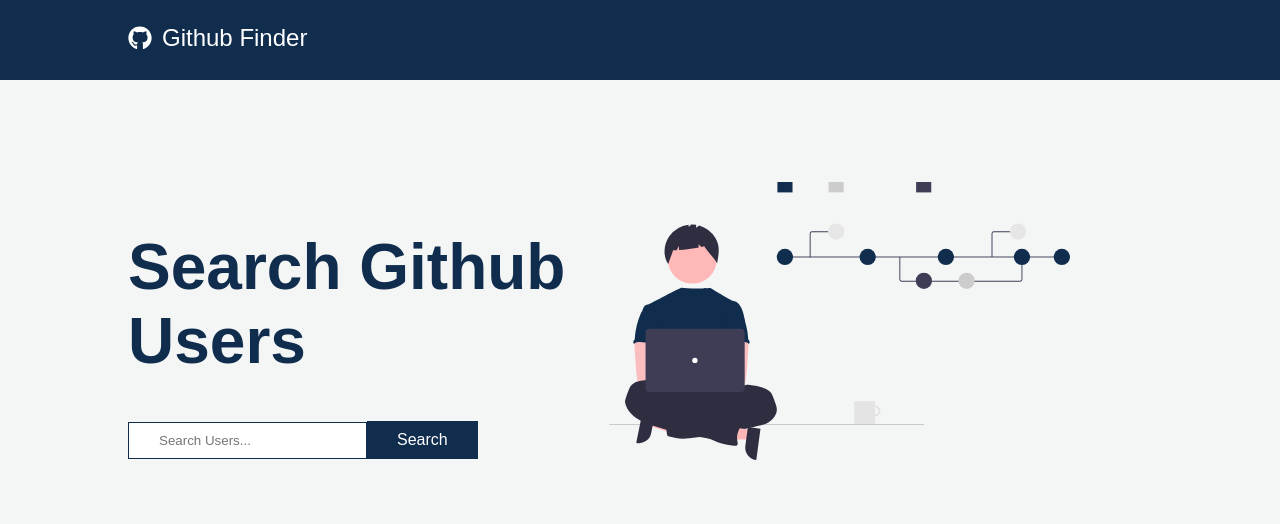
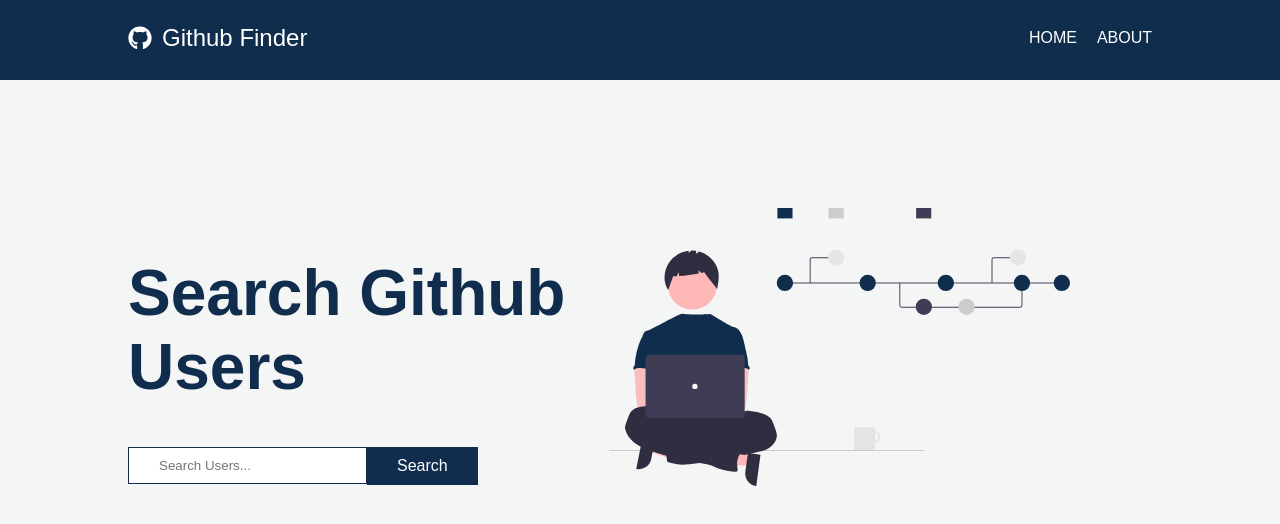
Before and after one commit to badjatya/Git-Finder, a React (Create React App) app: page / in a window 1280 px wide. Shown: the top 524 px of the page. Built offline with nearby package versions, Linux system fonts and the light colour scheme; no server answers.

Commit message:
Homepage styled

```diff
--- a/src/App/components/layouts/Navbar/Navbar.component.js
+++ b/src/App/components/layouts/Navbar/Navbar.component.js
@@ -1,7 +1,14 @@
 import React, { Component } from "react";
 
 // Importing Styles
-import { NavContainer, Nav, Logo, GithubIcon } from "./Navbar.styles";
+import {
+  NavContainer,
+  Nav,
+  Logo,
+  GithubIcon,
+  NavLinks,
+  NavLink,
+} from "./Navbar.styles";
 
 class Navbar extends Component {
   render() {
@@ -11,6 +18,11 @@ class Navbar extends Component {
           <Logo>
             <GithubIcon /> Github Finder
           </Logo>
+
+          <NavLinks>
+            <NavLink>Home</NavLink>
+            <NavLink>About</NavLink>
+          </NavLinks>
         </Nav>
       </NavContainer>
     );
--- a/src/App/components/layouts/Navbar/Navbar.styles.js
+++ b/src/App/components/layouts/Navbar/Navbar.styles.js
@@ -33,3 +33,23 @@ export const Logo = styled.p`
 export const GithubIcon = styled(FaGithub)`
   margin-right: 10px;
 `;
+
+export const NavLinks = styled.div`
+  display: flex;
+  align-items: center;
+`;
+
+export const NavLink = styled.a`
+  text-decoration: none;
+  color: ${Colors.white};
+  text-transform: uppercase;
+  cursor: pointer;
+
+  &:not(:last-child) {
+    margin-right: 20px;
+  }
+
+  &:hover {
+    color: ${Colors.secondary};
+  }
+`;
--- a/src/App/pages/Homepage/Homepage.styles.js
+++ b/src/App/pages/Homepage/Homepage.styles.js
@@ -6,7 +6,7 @@ import Colors from "../../constants/Colors";
 export const Home = styled.main`
   width: 1024px;
   max-width: 1024px;
-  margin: 8% auto 30px auto;
+  margin: 10% auto 0 auto;
   display: flex;
   align-items: center;
   overflow: hidden;
```
